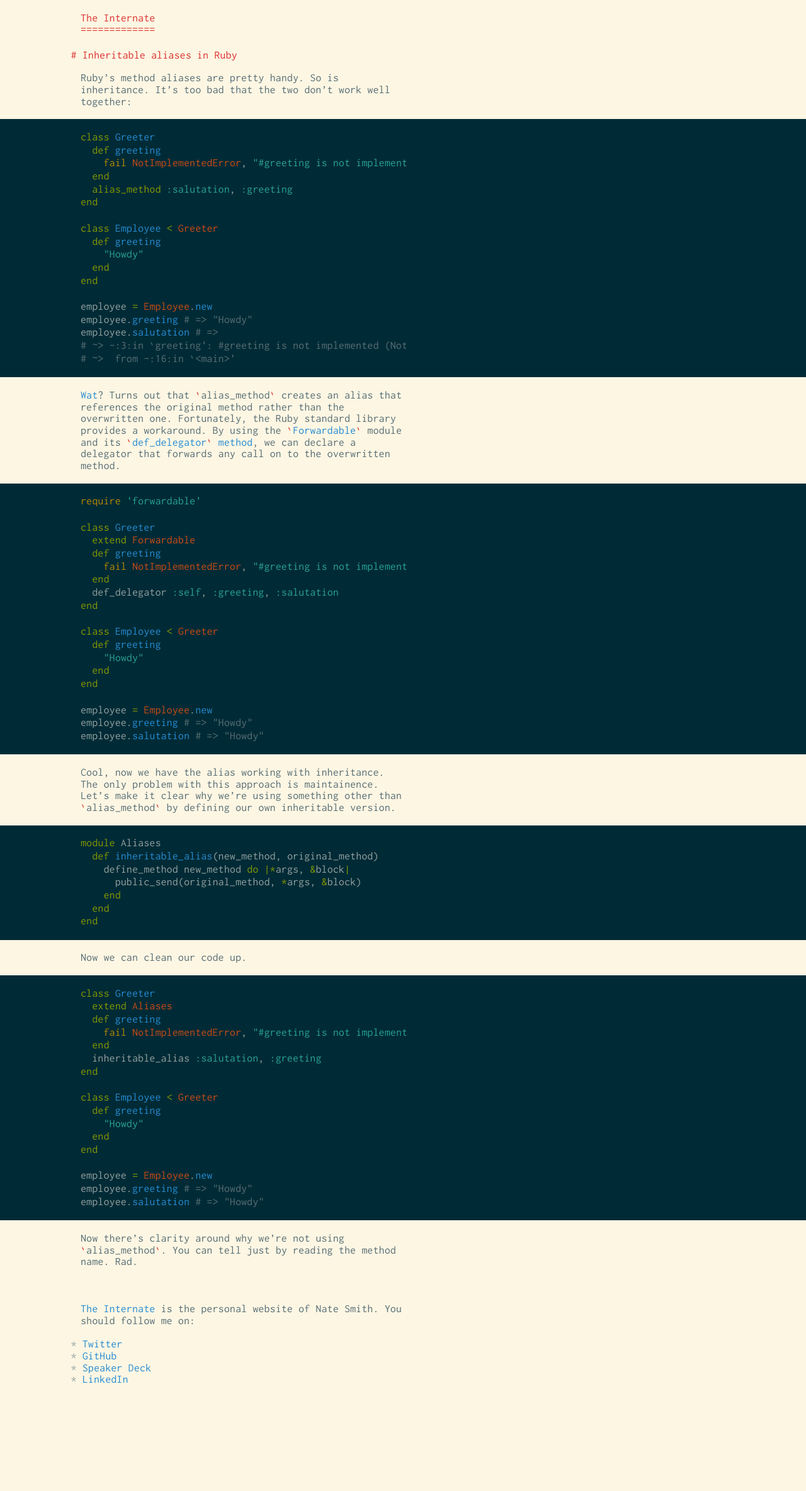
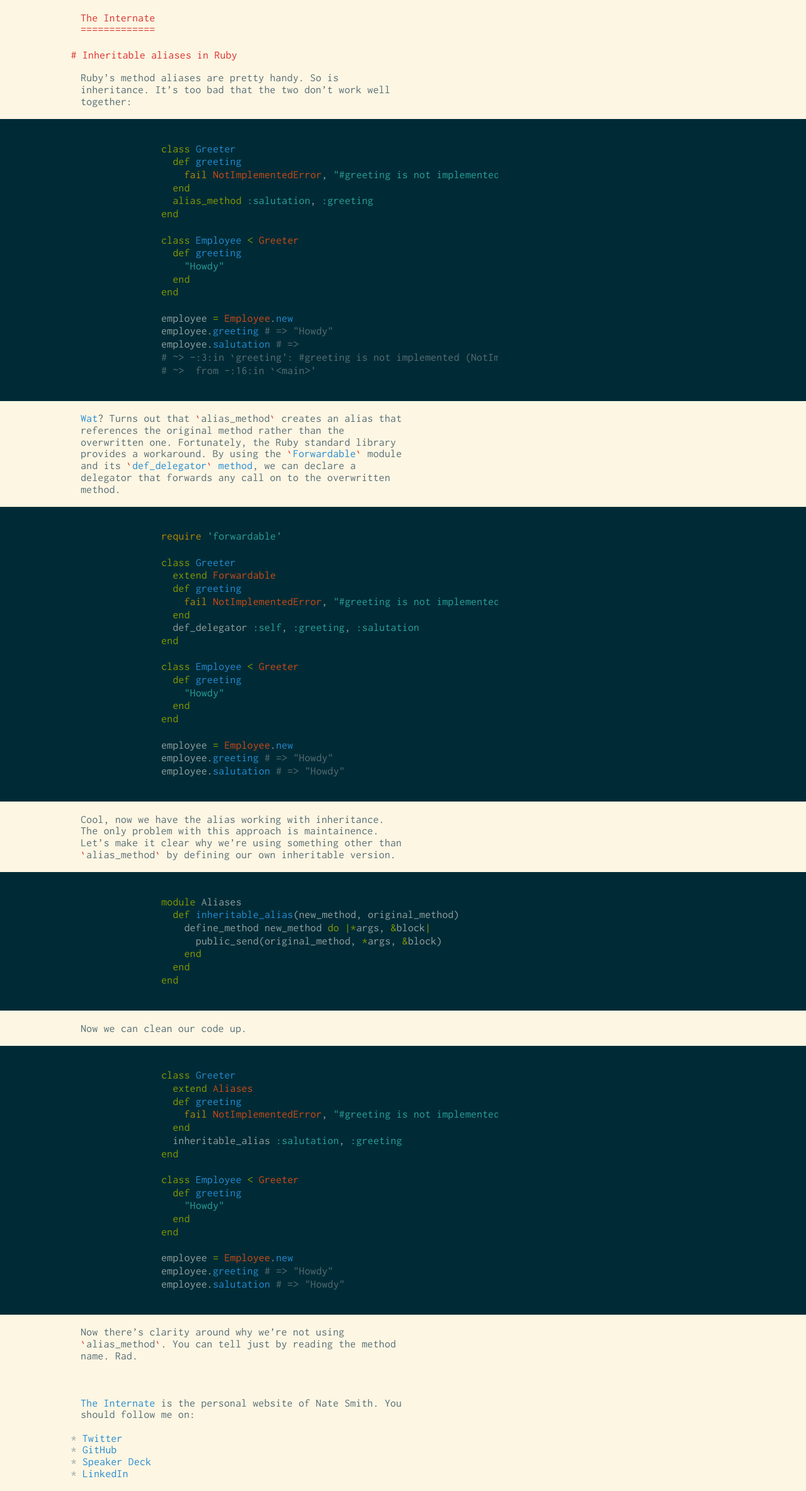
Before and after one commit to nwjsmith/nwjsmith.github.io, a Jekyll site: the page built from _posts/2014-02-14-inheritable-aliases-in-ruby.md, in a window 1280 px wide. Shown: the whole page at 63% size. Built offline with Jekyll 4.4.1, drawn with Linux system fonts in a browser that asks for light colours; Markdown is read by kramdown in place of the engine named in the settings; before the commit the page ends 2219 px from its top, so only the background shows below that.

Commit message:
Fix code block appearance on scaled mobile

```diff
--- a/css/theinternate.css
+++ b/css/theinternate.css
@@ -488,9 +488,6 @@
   margin: 1.23em 0 1.23em 10%;
   width: 34em;
 }
-#container {
-  min-width: 34em;
-}
 ul {
   list-style: none;
   padding: 0;
@@ -542,10 +539,16 @@
   content: "\0060";
   color: #dc322f;
 }
+#container {
+  min-width: 34em;
+}
+.highlight {
+  overflow-x: scroll;
+  padding: 1.23em 1.23em 1.23em 10%;
+  width: 100%;
+}
 .highlight pre {
-  margin: 0 0 0 10%;
-  padding: 1.23em 0;
-  overflow: auto;
+  margin: 0;
   width: 34em;
   white-space: pre;
 }
```
